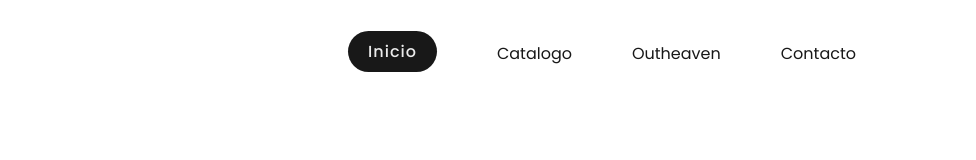
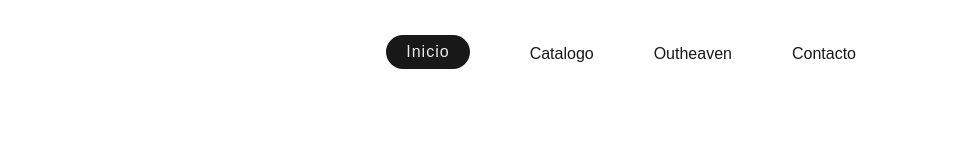
Before and after one commit to xradeer/outheavenco, a plain HTML site: page index.html in a window 1280 px wide. Shown: the full height of the page, 304-1280 px from the left. Drawn offline with Linux system fonts and the light colour scheme.

Commit message:
intento de cambio de fuente

```diff
--- a/css/index.css
+++ b/css/index.css
@@ -1,4 +1,4 @@
-@import url("https://fonts.googleapis.com/css?family=Poppins:200,300,400,500,600,700,800,900=display=swap");
+@import url('https://fonts.googleapis.com/css2?family=Kanit:ital,wght@0,100;0,200;0,300;0,400;0,500;0,600;0,700;0,800;0,900;1,100;1,200;1,300;1,400;1,500;1,600;1,700;1,800;1,900&display=swap');
 
 * {
     margin: 0;
```
